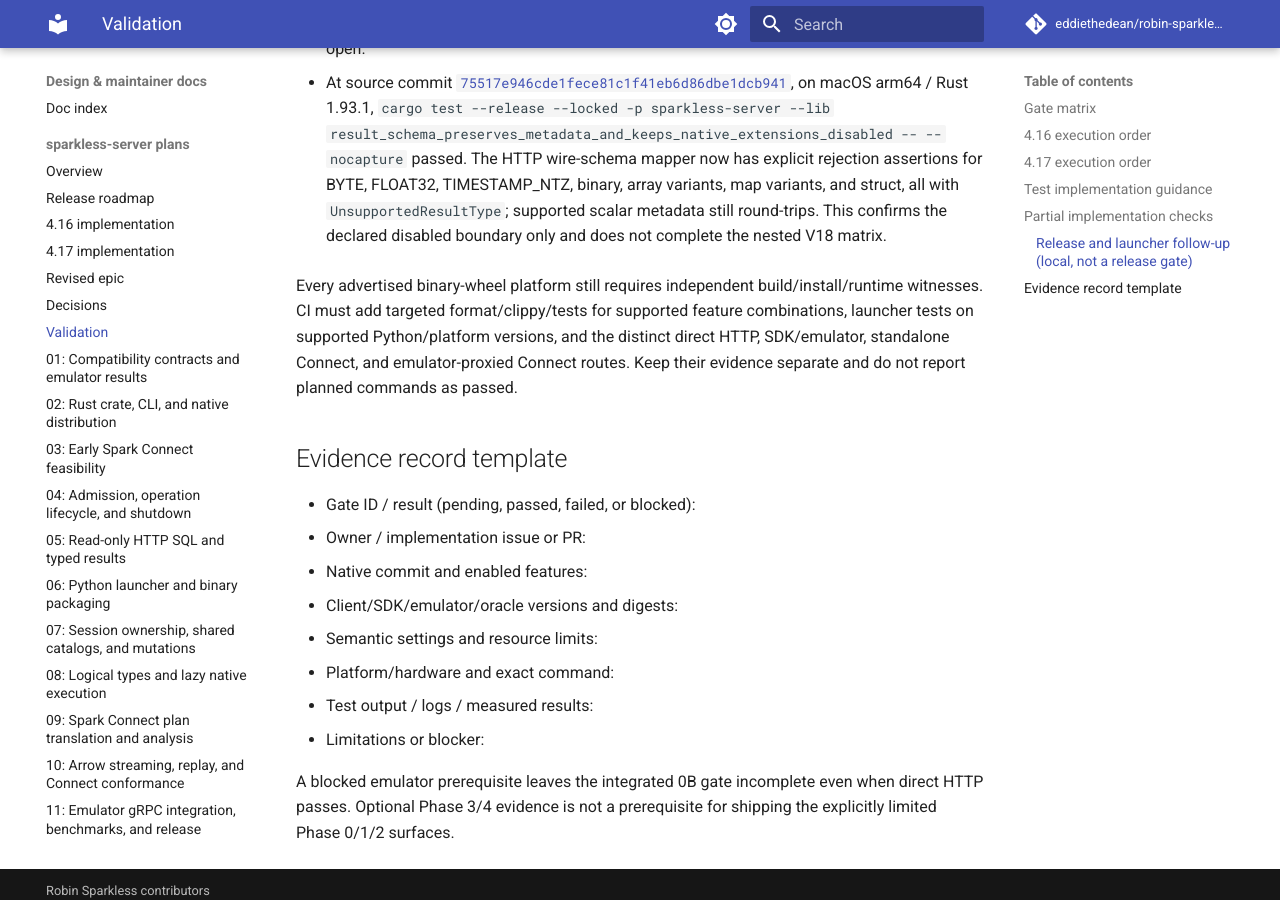
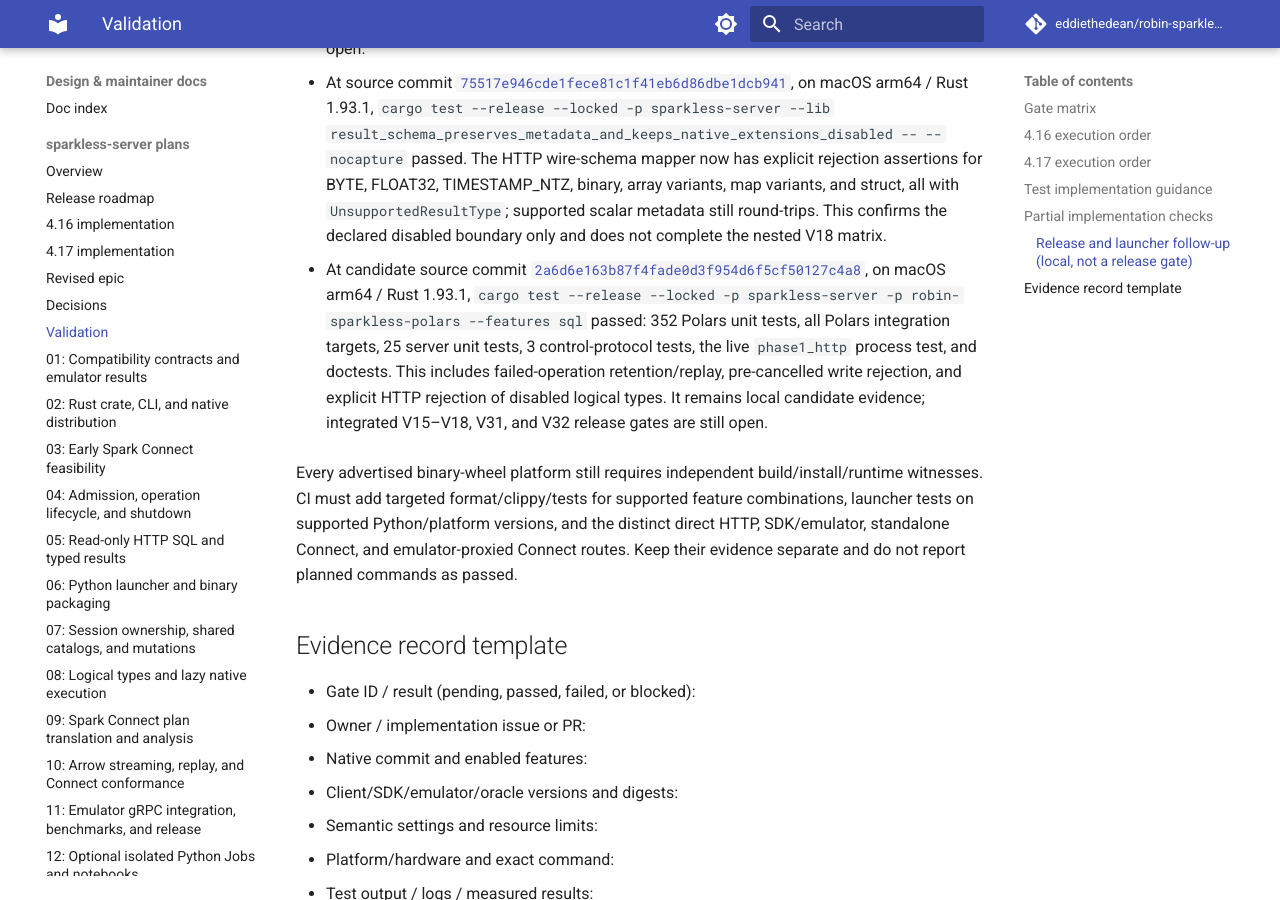
Before and after one commit to eddiethedean/robin-sparkless, an MkDocs documentation site: the page built from docs/plans/sparkless-server/VALIDATION.md, in a window 1280 px wide and 900 px high, scrolled down 24633 px. Built offline with MkDocs 1.6.1 and Material for MkDocs 9.7.7, drawn with Linux system fonts in a browser that asks for light colours; comment, search, counter and statistics services are not loaded.

Commit message:
docs: record integrated phase 4.17 tests

```diff
--- a/docs/plans/sparkless-server/VALIDATION.md
+++ b/docs/plans/sparkless-server/VALIDATION.md
@@ -205,6 +205,8 @@
 
 - At source commit [`75517e946cde1fece81c1f41eb6d86dbe1dcb941`](https://github.com/eddiethedean/robin-sparkless/commit/75517e946cde1fece81c1f41eb6d86dbe1dcb941), on macOS arm64 / Rust 1.93.1, `cargo test --release --locked -p sparkless-server --lib result_schema_preserves_metadata_and_keeps_native_extensions_disabled -- --nocapture` passed. The HTTP wire-schema mapper now has explicit rejection assertions for BYTE, FLOAT32, TIMESTAMP_NTZ, binary, array variants, map variants, and struct, all with `UnsupportedResultType`; supported scalar metadata still round-trips. This confirms the declared disabled boundary only and does not complete the nested V18 matrix.
 
+- At candidate source commit [`2a6d6e163b87f4fade0d3f954d6f5cf50127c4a8`](https://github.com/eddiethedean/robin-sparkless/commit/2a6d6e163b87f4fade0d3f954d6f5cf50127c4a8), on macOS arm64 / Rust 1.93.1, `cargo test --release --locked -p sparkless-server -p robin-sparkless-polars --features sql` passed: 352 Polars unit tests, all Polars integration targets, 25 server unit tests, 3 control-protocol tests, the live `phase1_http` process test, and doctests. This includes failed-operation retention/replay, pre-cancelled write rejection, and explicit HTTP rejection of disabled logical types. It remains local candidate evidence; integrated V15–V18, V31, and V32 release gates are still open.
+
 Every advertised binary-wheel platform still requires independent build/install/runtime witnesses. CI must add targeted format/clippy/tests for supported feature combinations, launcher tests on supported Python/platform versions, and the distinct direct HTTP, SDK/emulator, standalone Connect, and emulator-proxied Connect routes. Keep their evidence separate and do not report planned commands as passed.
 
 ## Evidence record template
```
